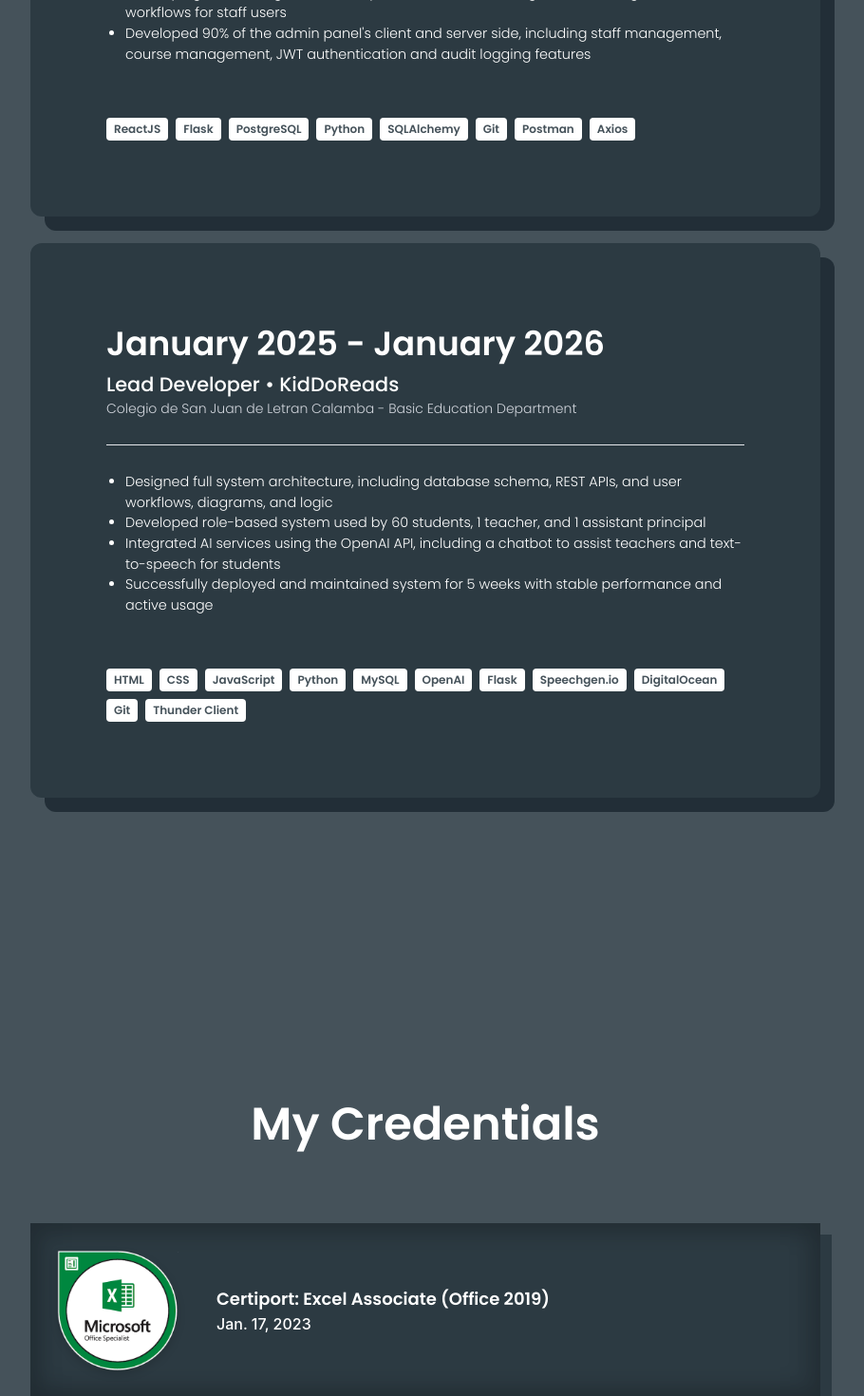
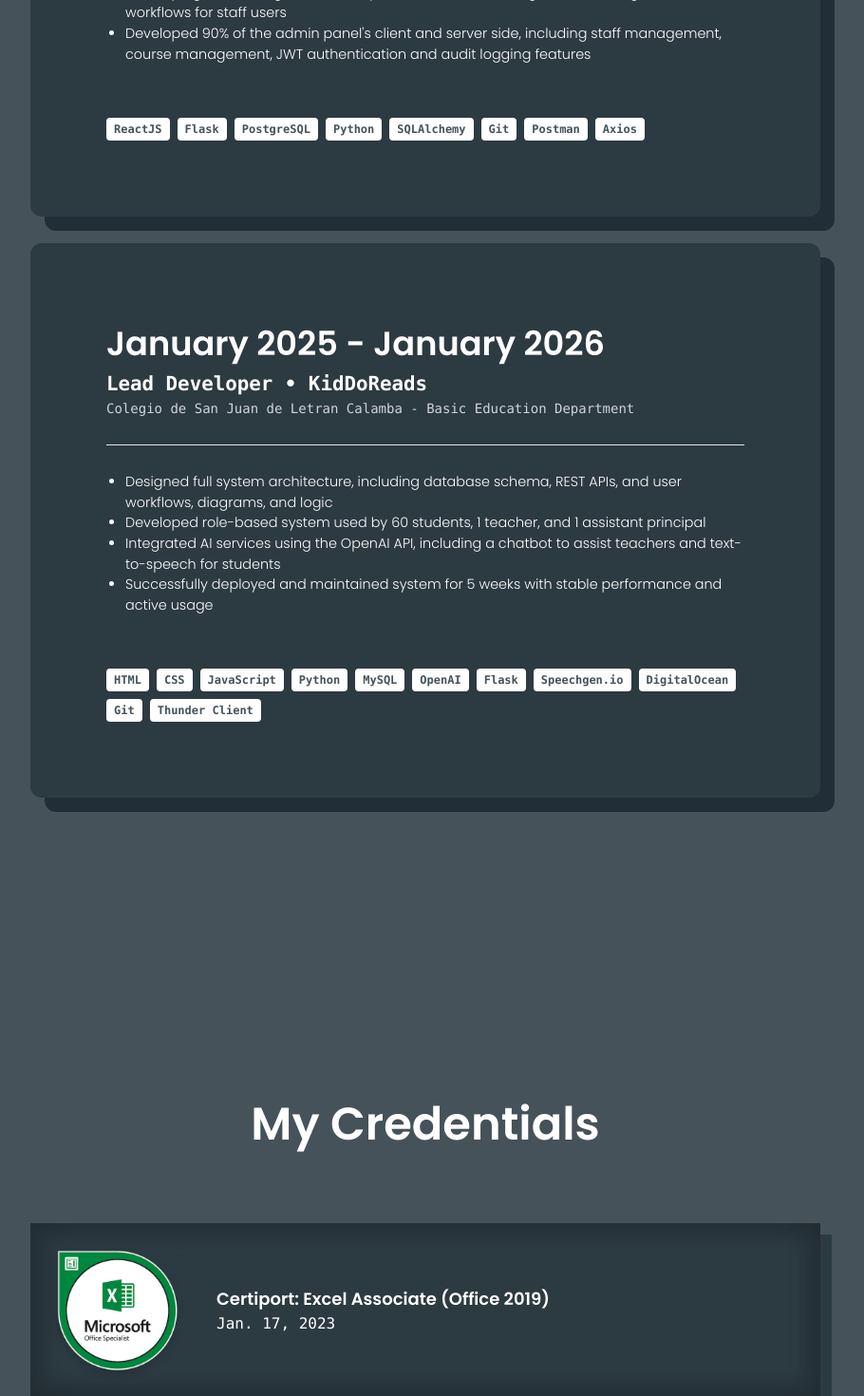
Before and after one commit to FumI4096/Portfolio, a React (Vite) app: page / in a window 1280 px wide. Shown: the part 5020-6490 px from the top of the page at 95% size, without its empty margins (192-1102 px from the left). Built offline with nearby package versions, Linux system fonts and the light colour scheme; no server answers.

Commit message:
feat: change from using poppins to mono fonts

```diff
--- a/client/src/components/CertificateCard.tsx
+++ b/client/src/components/CertificateCard.tsx
@@ -9,7 +9,7 @@ export default function CertificateCard({title, picture, issued, link} : Certifi
                     <img src={picture} alt={title} className="h-40 float-left drop-shadow-lg max-2xl:h-32 max-[1460px]:h-36 max-md:h-40"/>
                     <div className=" w-full h-full flex flex-col justify-center">
                         <p className="font-poppins-semibold text-xl max-2xl:text-lg max-md:text-center max-md:text-[1.05rem]">{title}</p>
-                        <p className="font-medium max-2xl:text-base max-md:text-center max-md:text-[14px]">{issued}</p>
+                        <p className="font-mono max-2xl:text-base max-md:text-center max-md:text-[14px]">{issued}</p>
                     </div>
                     <FiArrowUpRight className="absolute top-0 right-0 text-2xl transition-transform group-hover:block hidden"/>
 
--- a/client/src/components/ExperienceCard.tsx
+++ b/client/src/components/ExperienceCard.tsx
@@ -5,10 +5,10 @@ export default function ExperienceCard({ date, role, title, client, orderedList,
         <aside className="bg-primary-gray-2 flex items-center justify-between w-full p-[5rem] rounded-xl max-lg:p-[4rem] max-sm:p-[2rem] shadow-custom-2/90 hover:-translate-y-3 transition-all duration-300 max-xs:shadow-custom-1/90">
             <article className="w-full flex flex-col">
                 <span className="text-white text-[2.20rem] font-poppins-semibold w-full max-sm:text-[1.40rem] max-sm:text-center">{date}</span>
-                <span className="text-white text-[1.30rem] font-poppins-medium w-full max-sm:text-center max-sm:text-[1rem]">
+                <span className="text-white text-[1.30rem] font-mono font-bold w-full max-sm:text-center max-sm:text-[1rem]">
                     {role} {title ? `• ${title}` : ''}
                 </span>
-                <span className="text-sm text-gray-300 font-poppins-light w-full max-sm:text-[0.9rem] max-sm:text-center">
+                <span className="text-sm text-gray-300 font-mono w-full max-sm:text-[0.9rem] max-sm:text-center">
                     {client}
                 </span>
                 <hr className="my-7 max-sm:my-2" />
@@ -19,7 +19,7 @@ export default function ExperienceCard({ date, role, title, client, orderedList,
                 </ul>
                 <div className="flex gap-2 mt-4 w-full flex-wrap">
                     {stackTags.map((tag, index) => (
-                        <span key={index} className="text-primary-gray-1 font-poppins-semibold text-xs bg-white px-2 py-1 rounded max-sm:text-[0.70rem]">
+                        <span key={index} className="text-primary-gray-1 font-mono font-semibold text-xs bg-white px-2 py-1 rounded max-sm:text-[0.70rem]">
                             {tag}
                         </span>
                     ))}
```
